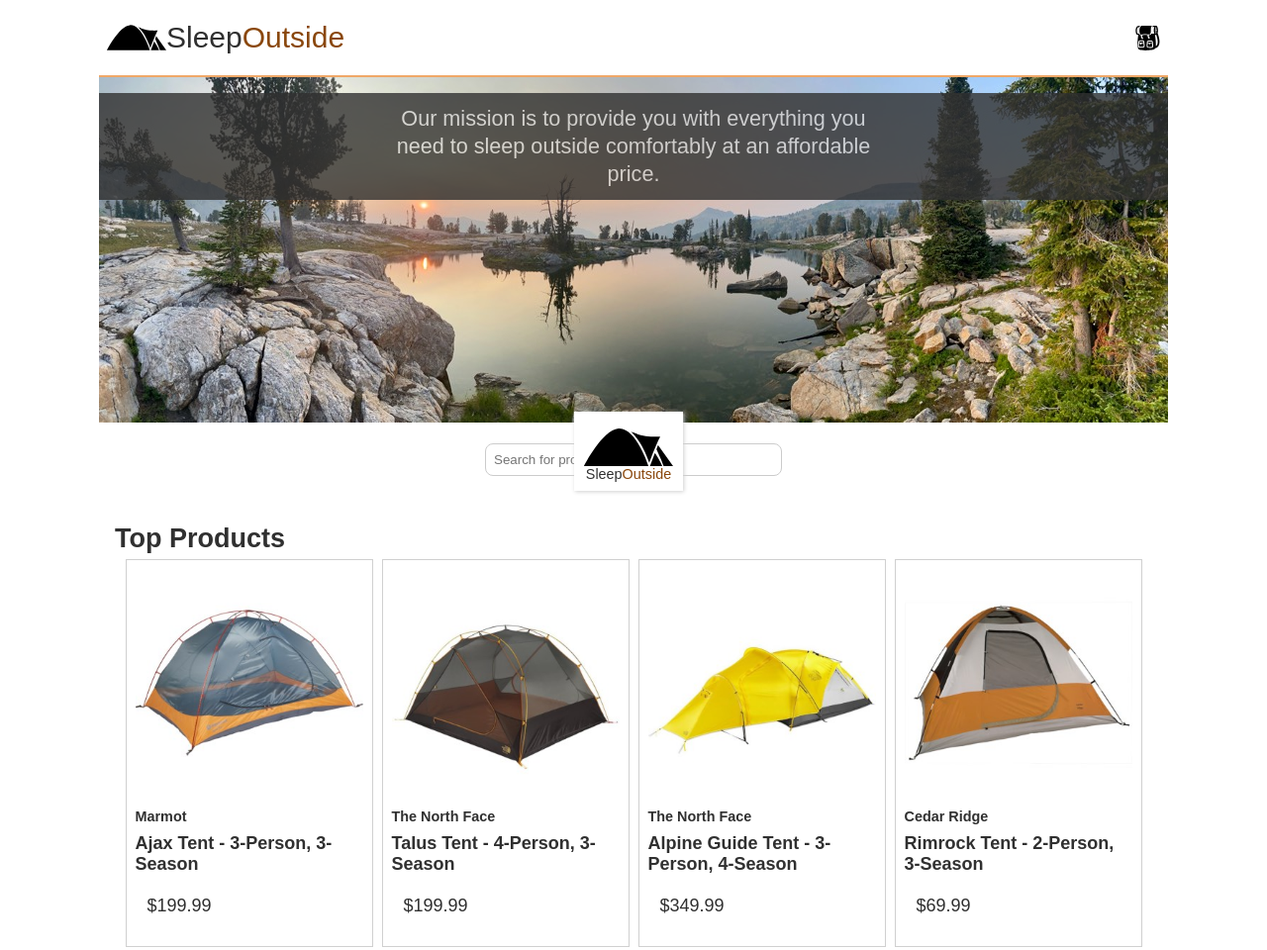
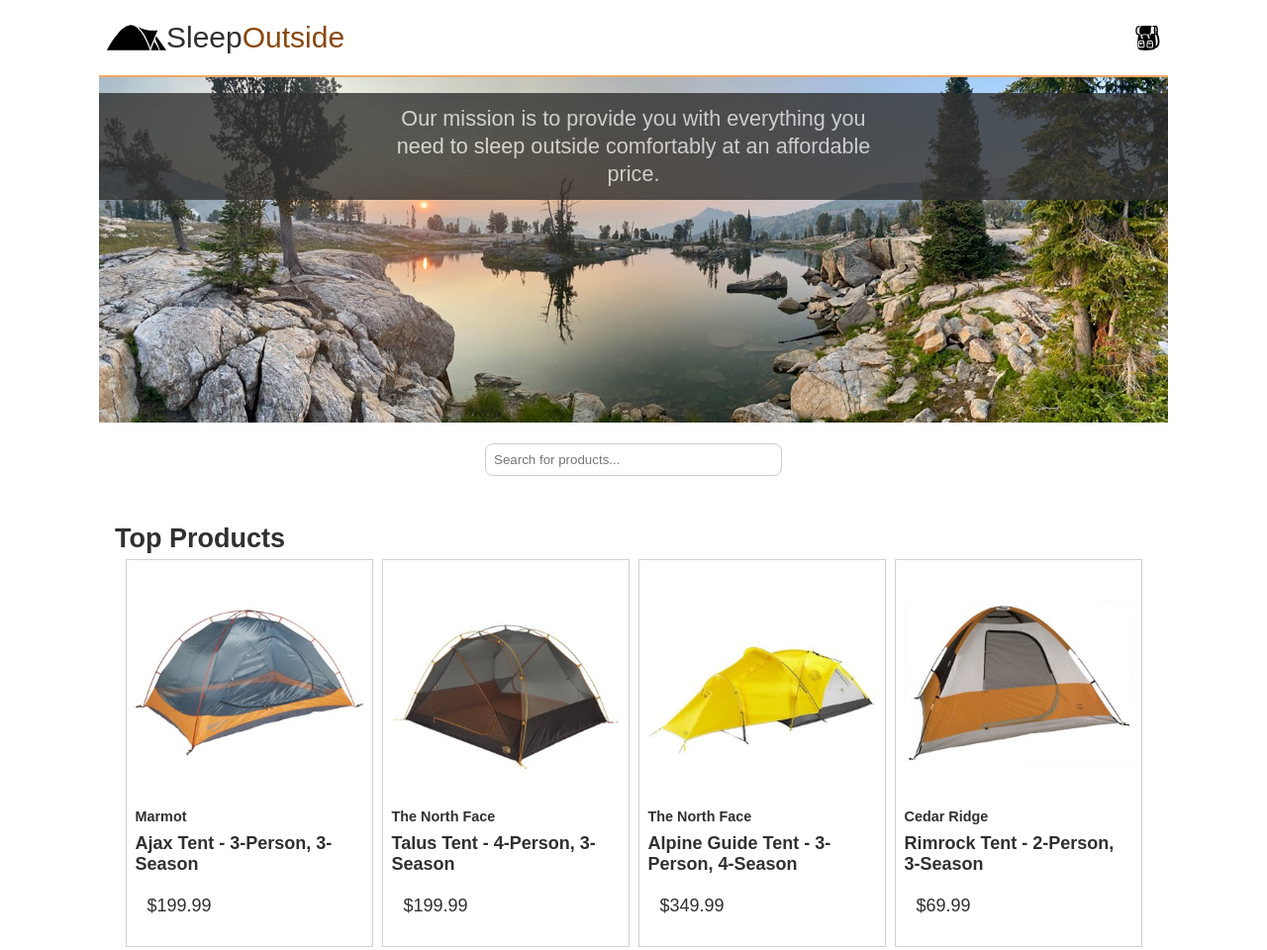
Before and after one commit to fernandoludvig/sleepoutside, a website built with Vite: page src/index.html in a window 1280 px wide. Shown: the top 960 px of the page at 99% size. Built offline with nearby package versions, Linux system fonts and the light colour scheme.

Commit message:
final addition

```diff
--- a/src/css/style.css
+++ b/src/css/style.css
@@ -66,9 +66,14 @@
 
 .hero .logo {
   position: absolute;
-  left: calc(50% - 60px);
-  bottom: -15px;
+  left: 50%;
+  transform: translateX(-50%);
+  top: 20px;      /* antes estava bottom:-15px */
   background-color: white;
+}
+
+.hero .logo--square {
+  display: none;
 }
 
 .logo--square {
--- a/src/index.html
+++ b/src/index.html
@@ -12,7 +12,7 @@
   <body>
     <header class="divider">
       <div class="logo">
-        <img src="/images/noun_Tent_2517.svg" alt="tent image for logo" />
+        <img src="images/noun_Tent_2517.svg" alt="tent image for logo" />
         <a href="index.html"> Sleep<span class="highlight">Outside</span></a>
       </div>
       <div class="cart">
@@ -46,12 +46,12 @@
     <main class="divider">
       <div class="hero">
         <img
-          src="/images/banner-sm.jpg"
+          src="images/banner-sm.jpg"
           srcset="images/banner-sm.jpg 500w, images/banner.jpg"
           alt="image of a high mountain lake"
         />
         <div class="logo logo--square">
-          <img src="/images/noun_Tent_2517.svg" alt="tent image for logo" />
+          <img src="images/noun_Tent_2517.svg" alt="tent image for logo" />
           <div>Sleep<span class="highlight">Outside</span></div>
         </div>
         <div class="mission">
```
